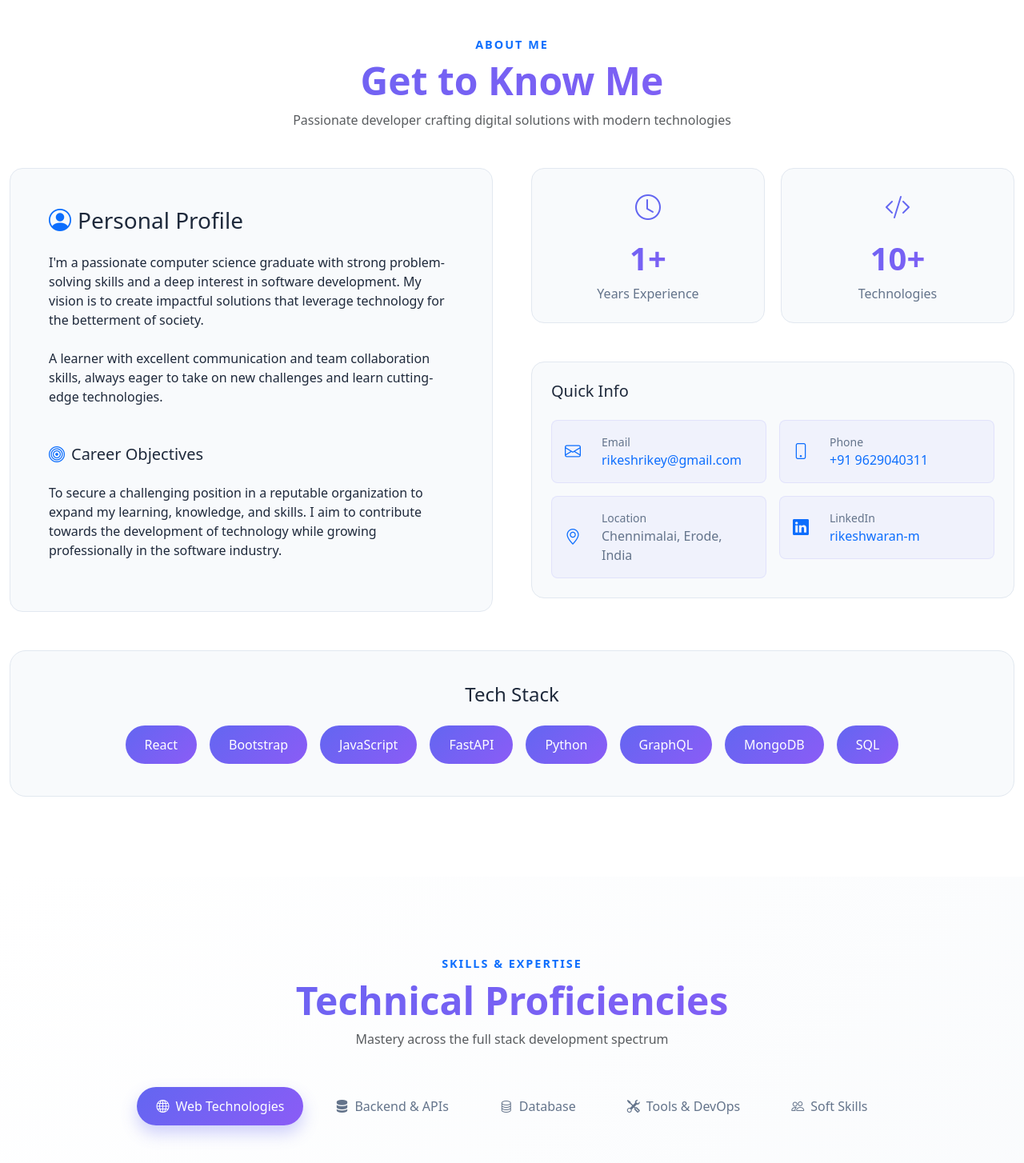
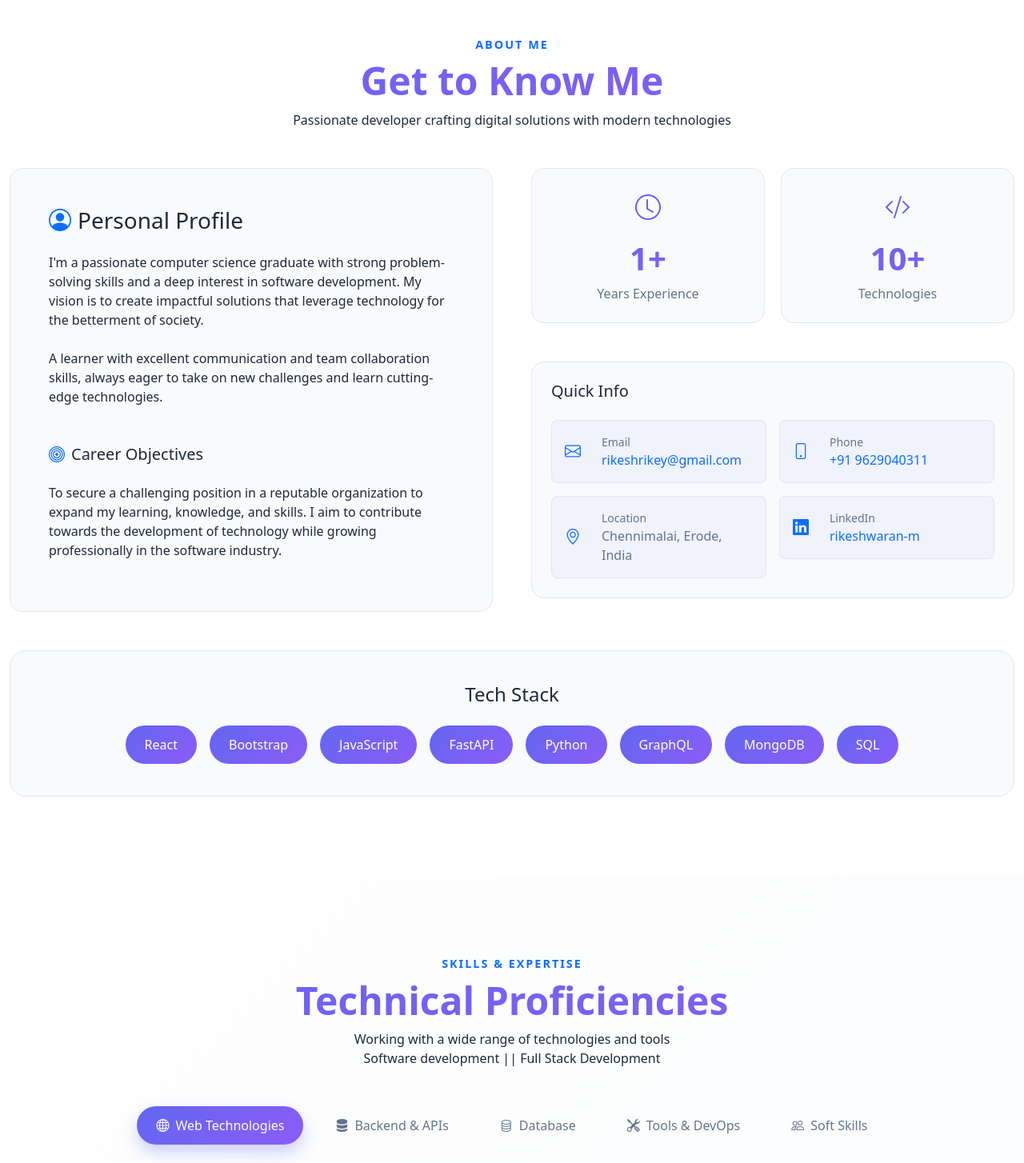
Before and after one commit to Rikeshwaran/Rikeshwaran.portfolio, a React (Vite) app in the folder Portfolio/: page / in a window 1280 px wide. Shown: the part 1000-2454 px from the top of the page at 80% size. Built offline with nearby package versions, Linux system fonts and the light colour scheme.

Commit message:
removed text muted contents

```diff
--- a/Portfolio/src/components/About/About.jsx
+++ b/Portfolio/src/components/About/About.jsx
@@ -39,7 +39,7 @@ const About = () => {
         >
           <h6 className="section-subtitle text-primary mb-2">About Me</h6>
           <h2 className="section-title fw-bold display-5">Get to Know Me</h2>
-          <p className="section-description text-muted mx-auto">
+          <p className="section-description mx-auto">
             Passionate developer crafting digital solutions with modern technologies
           </p>
         </motion.div>
--- a/Portfolio/src/components/Education/Education.jsx
+++ b/Portfolio/src/components/Education/Education.jsx
@@ -81,7 +81,7 @@ const Education = () => {
         >
           <h6 className="section-subtitle text-primary mb-2">Education</h6>
           <h2 className="section-title fw-bold display-5">Academic Journey</h2>
-          <p className="section-description text-muted mx-auto">
+          <p className="section-description mx-auto">
             Building a strong foundation through quality education
           </p>
         </motion.div>
--- a/Portfolio/src/components/Skills/Skills.jsx
+++ b/Portfolio/src/components/Skills/Skills.jsx
@@ -90,9 +90,11 @@ const Skills = () => {
         >
           <h6 className="section-subtitle text-primary mb-2">Skills & Expertise</h6>
           <h2 className="section-title fw-bold display-5">Technical Proficiencies</h2>
-          <p className="section-description text-muted mx-auto">
-            Mastery across the full stack development spectrum
+          <p className="section-description mx-auto">
+             Working with a wide range of technologies and tools <br />
+             Software development || Full Stack Development
           </p>
+
         </motion.div>
 
         {/* Category Tabs */}
```
